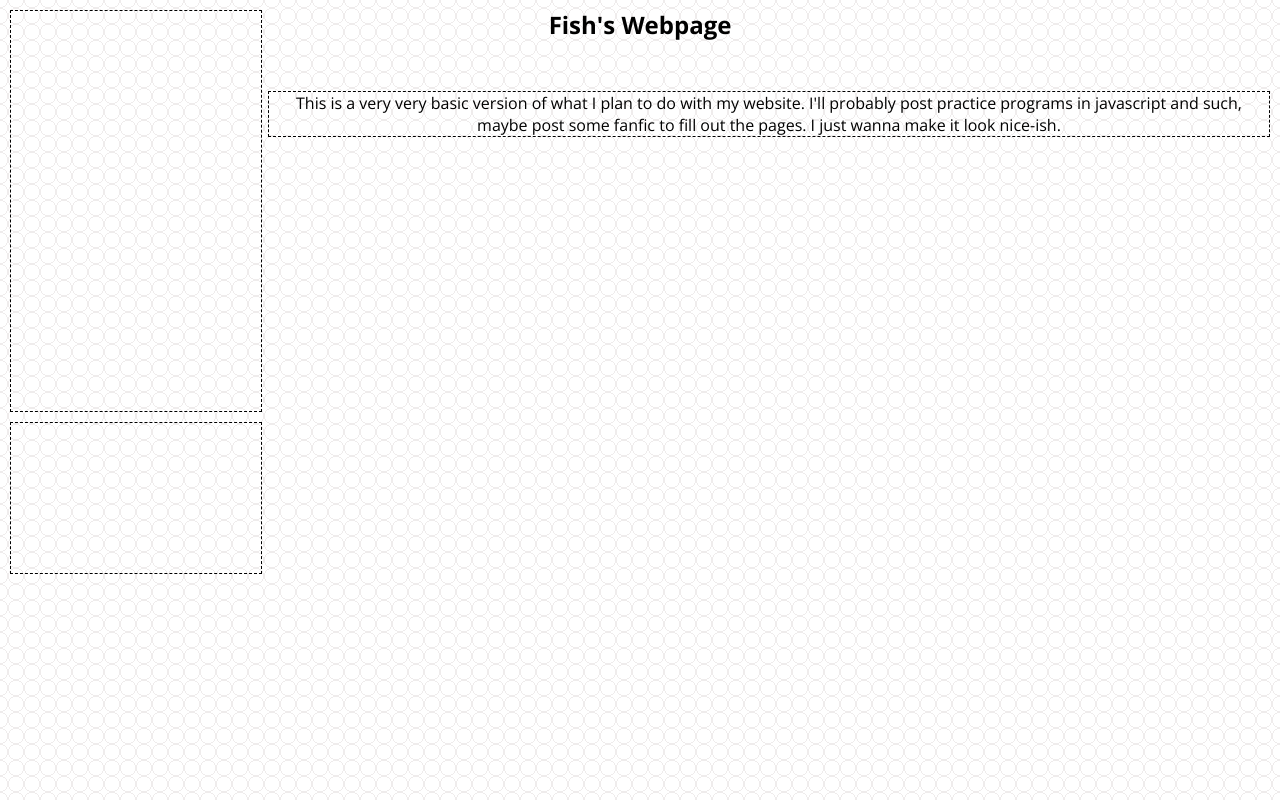
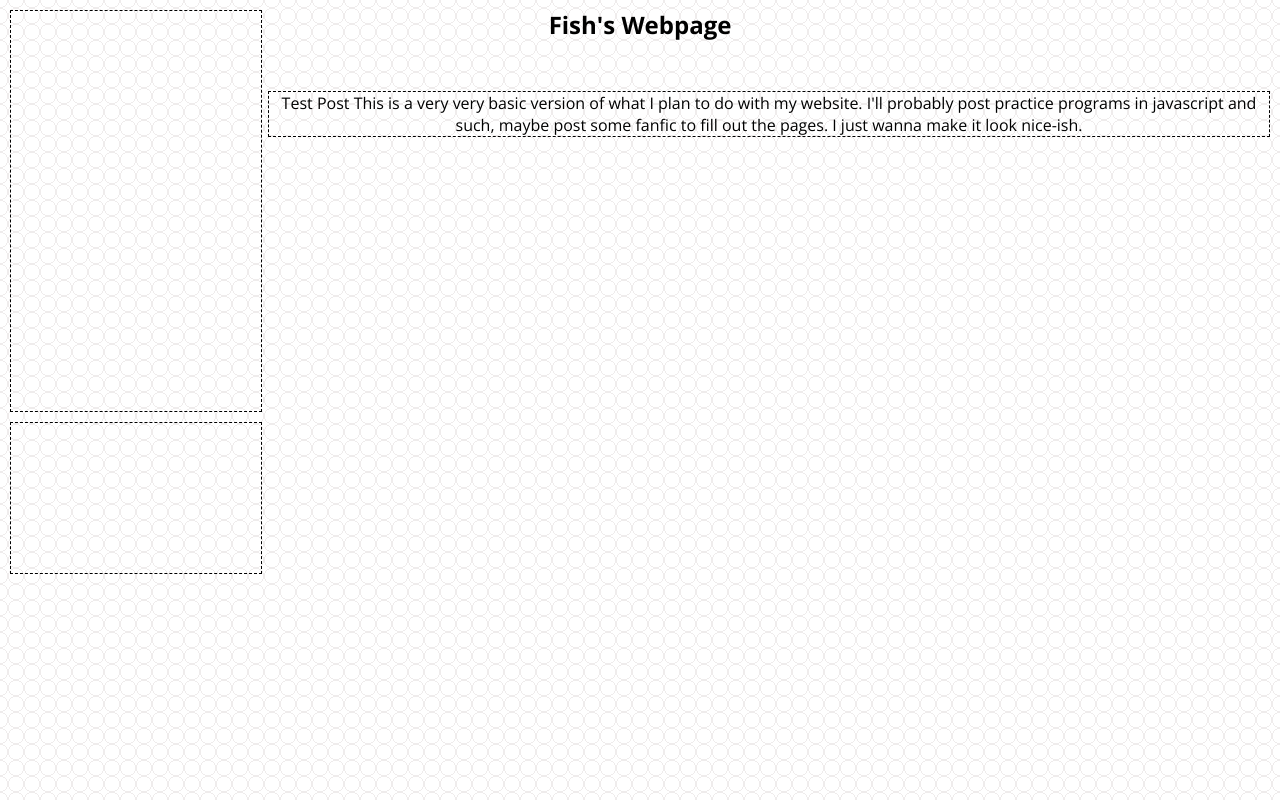
Before and after one commit to fish-with-a-pencil/fish-with-a-pencil.github.io, a plain HTML site: page index.html in a window 1280 px wide. Drawn offline with nearby package versions, Linux system fonts and the light colour scheme.

Commit message:
Update index.html

```diff
--- a/index.html
+++ b/index.html
@@ -12,7 +12,7 @@
   </div>
   <headThing>Fish's Webpage</headThing>
   <div class="post">
-  <title>Test Post</title>
+  <T>Test Post</T>
   <content>This is a very very basic version of what I plan to do with my website.  I'll probably post practice programs
   in javascript and such, maybe post some fanfic to fill out the pages.  I just wanna make it look nice-ish.</content>
   </div>
```
